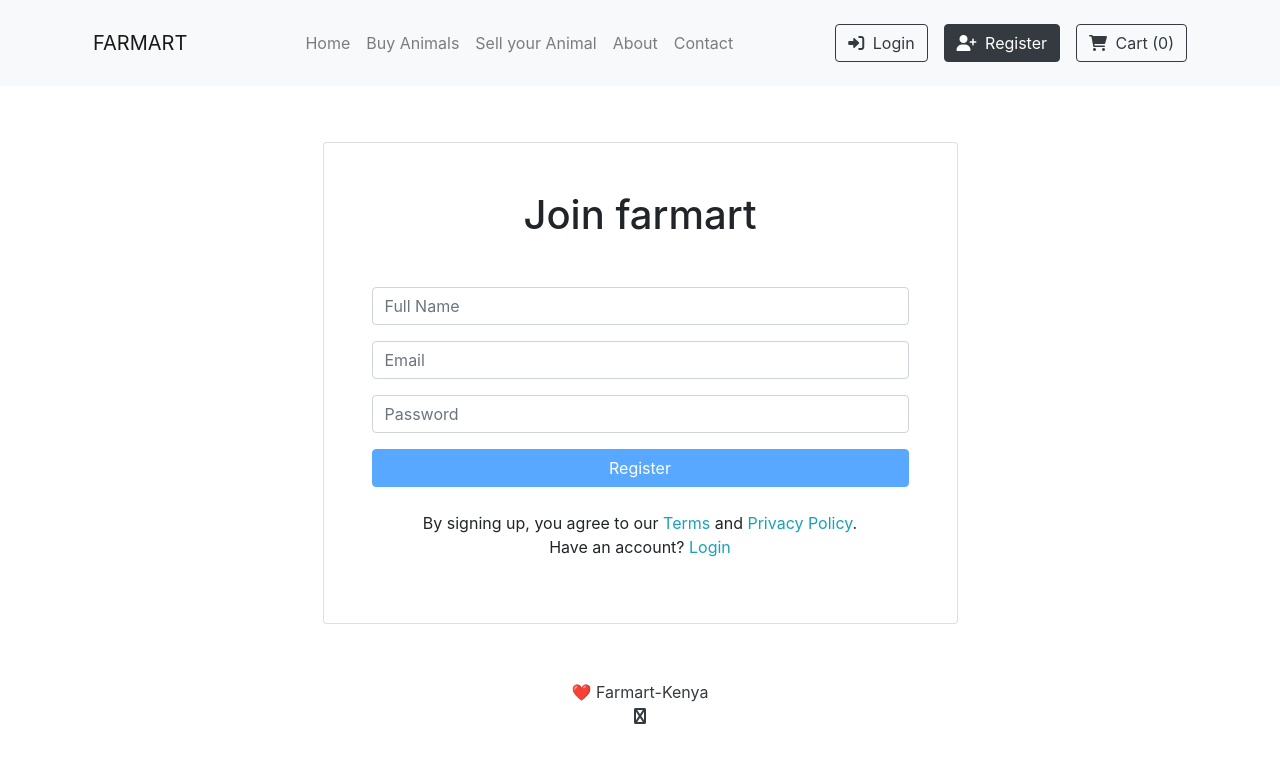
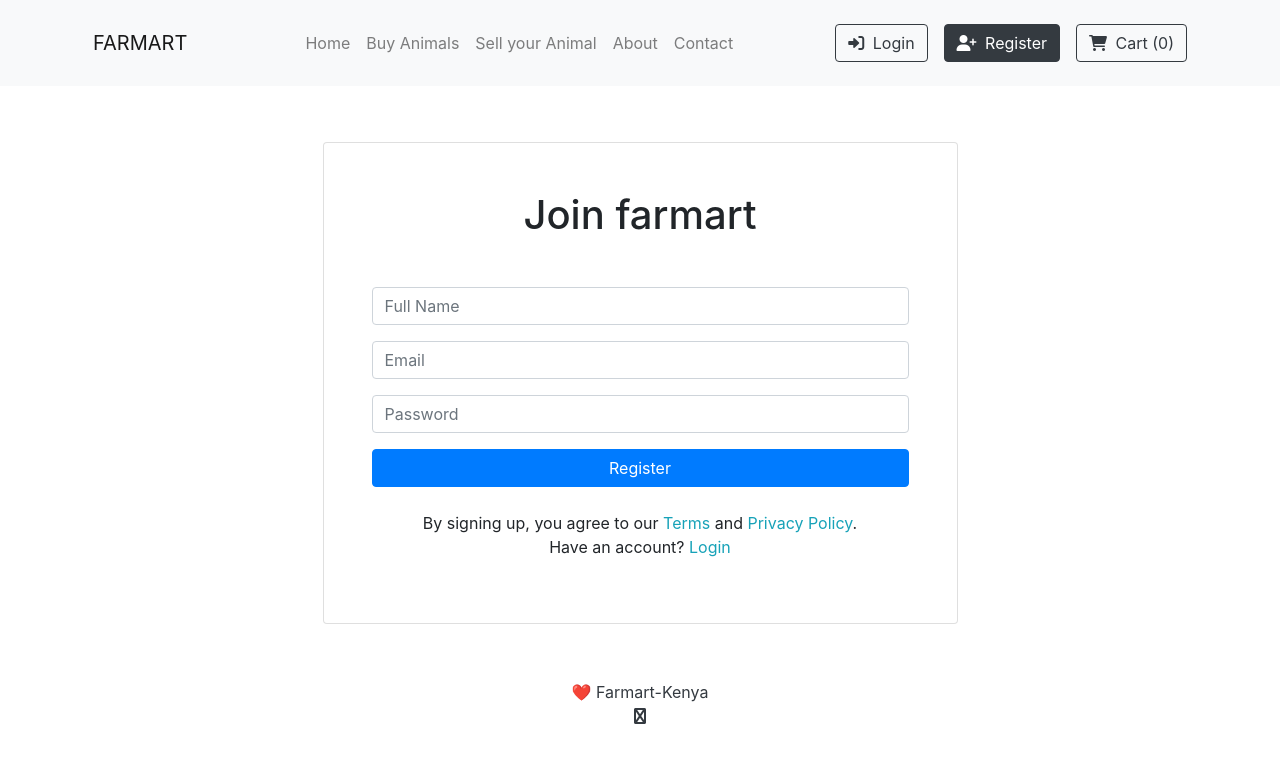
Before and after one commit to levy-web/farmart, a React (Create React App) app in the folder frontend/: page /register in a window 1280 px wide. Shown: the top 762 px of the page. Built offline with nearby package versions, Linux system fonts and the light colour scheme.

Commit message:
provided code for register functionality

```diff
--- a/frontend/src/pages/Register.jsx
+++ b/frontend/src/pages/Register.jsx
@@ -1,8 +1,44 @@
-import React from 'react';
+import React, { useState } from 'react';
 import { Footer, Navbar } from "../components";
 import { Link } from 'react-router-dom';
 
 const Register = () => {
+  const [name, setName] = useState('');
+  const [email, setEmail] = useState('');
+  const [password, setPassword] = useState('');
+  const [isLoading, setIsLoading] = useState(false);
+  const [errorMessage, setErrorMessage] = useState('');
+
+  const handleNameChange = (e) => setName(e.target.value);
+  const handleEmailChange = (e) => setEmail(e.target.value);
+  const handlePasswordChange = (e) => setPassword(e.target.value);
+
+  const handleSubmit = async (e) => {
+    e.preventDefault();
+    setIsLoading(true);
+
+    try {
+      const response = await fetch('/api/users', {
+        method: 'POST',
+        headers: {
+          'Content-Type': 'application/json'
+        },
+        body: JSON.stringify({ name, email, password })
+      });
+
+      if (!response.ok) {
+        throw new Error('Failed to create user account');
+      }
+
+      setIsLoading(false);
+      // redirect user to login page
+      window.location.href = '/login';
+    } catch (error) {
+      setIsLoading(false);
+      setErrorMessage(error.message);
+    }
+  };
+
   return (
     <>
       <Navbar />
@@ -11,7 +47,10 @@ const Register = () => {
           <div className="col-md-7 col-lg-7 col-sm-8 mx-auto">
             <div className="card shadow p-5">
               <h1 className="text-center mb-5">Join farmart</h1>
-              <form>
+              {errorMessage && (
+                <div className="alert alert-danger">{errorMessage}</div>
+              )}
+              <form onSubmit={handleSubmit}>
                 <div className="form-group mb-3">
                   <input
                     type="text"
@@ -19,6 +58,8 @@ const Register = () => {
                     id="name"
                     placeholder="Full Name"
                     required
+                    value={name}
+                    onChange={handleNameChange}
                   />
                 </div>
                 <div className="form-group mb-3">
@@ -28,6 +69,8 @@ const Register = () => {
                     id="email"
                     placeholder="Email"
                     required
+                    value={email}
+                    onChange={handleEmailChange}
                   />
                 </div>
                 <div className="form-group mb-3">
@@ -37,15 +80,17 @@ const Register = () => {
                     id="password"
                     placeholder="Password"
                     required
+                    value={password}
+                    onChange={handlePasswordChange}
                   />
                 </div>
                 <div className="text-center mb-4">
                   <button
                     type="submit"
                     className="btn btn-primary btn-block w-100"
-                    disabled
+                    disabled={isLoading}
                   >
-                    Register
+                    {isLoading ? 'Registering...' : 'Register'}
                   </button>
                 </div>
               </form>
@@ -63,7 +108,7 @@ const Register = () => {
                 </p>
                 <p>
                   Have an account?{' '}
-                  <Link to="/login" className="text-info">
+                  <Link to="/login"className="text-info">
                                   Login
                               </Link>
                             </p>
```
Lines whose indentation alone changed are shown as unchanged.
